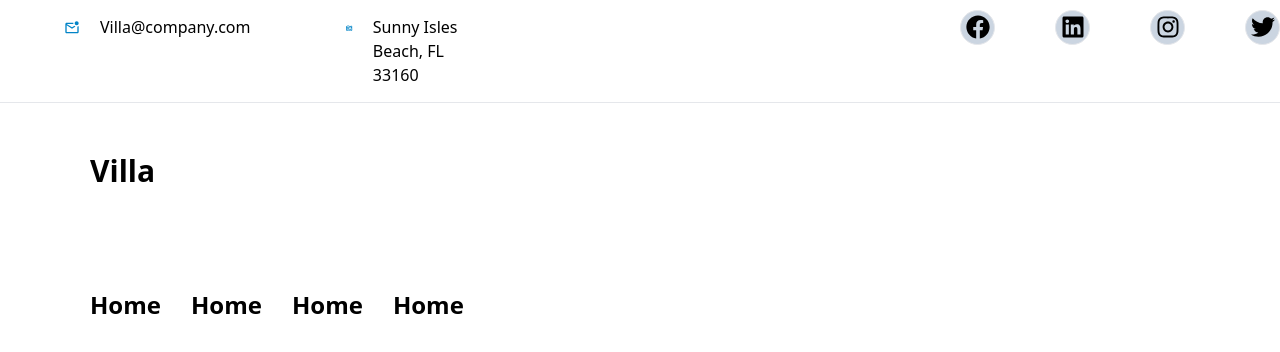
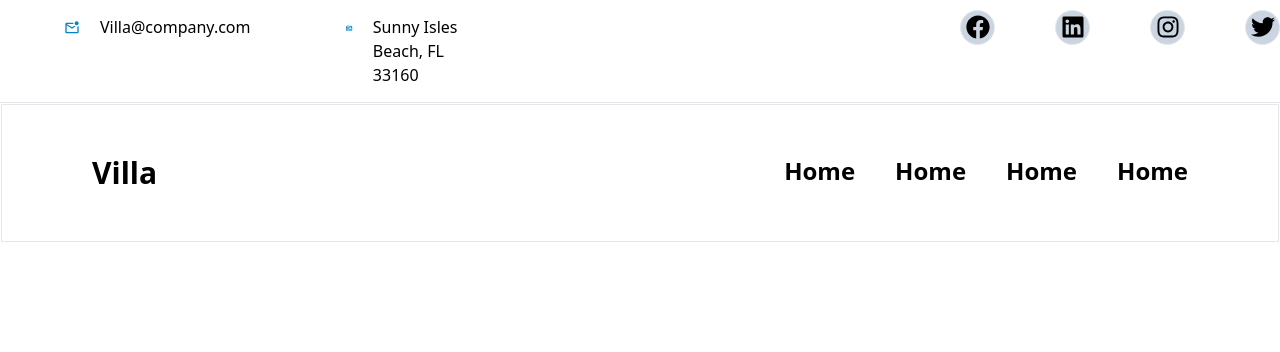
Before and after one commit to saravanan642/Hotel-React, a React (Create React App) app: page / in a window 1280 px wide. Shown: the top 352 px of the page. Built offline with nearby package versions, Linux system fonts and the light colour scheme.

Commit message:
UPadate MainHeader.js

```diff
--- a/src/Components/Mainheader.js
+++ b/src/Components/Mainheader.js
@@ -2,18 +2,19 @@ import React from 'react'
 
 const Mainheader = () => {
     return (
-        <div className=' flex'>
+        <div className='  border border-solid m-[1px] flex justify-between'>
             <div>
                 <p className=' font-bold border border-none px-[90px] py-[50px] text-3xl '>Villa</p>
+                </div>
 
-                <div className='flex gap-[30px] font-bold border border-none px-[90px] py-[50px] text-2xl'>
+                <div className='flex gap-[40px] font-bold border border-none px-[90px] py-[50px] text-2xl'>
                     <a href='/'>Home</a>
                     <a href='/'>Home</a>
                     <a href='/'>Home</a>
                     <a href='/'>Home</a>
                 </div>
 
-            </div>
+
         </div>
     )
 }
```
